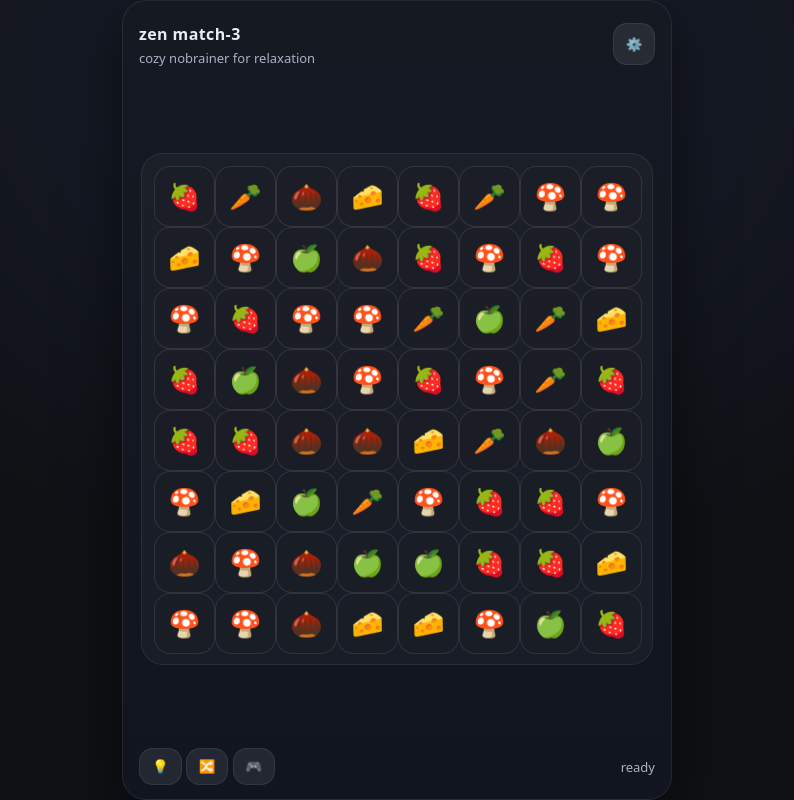
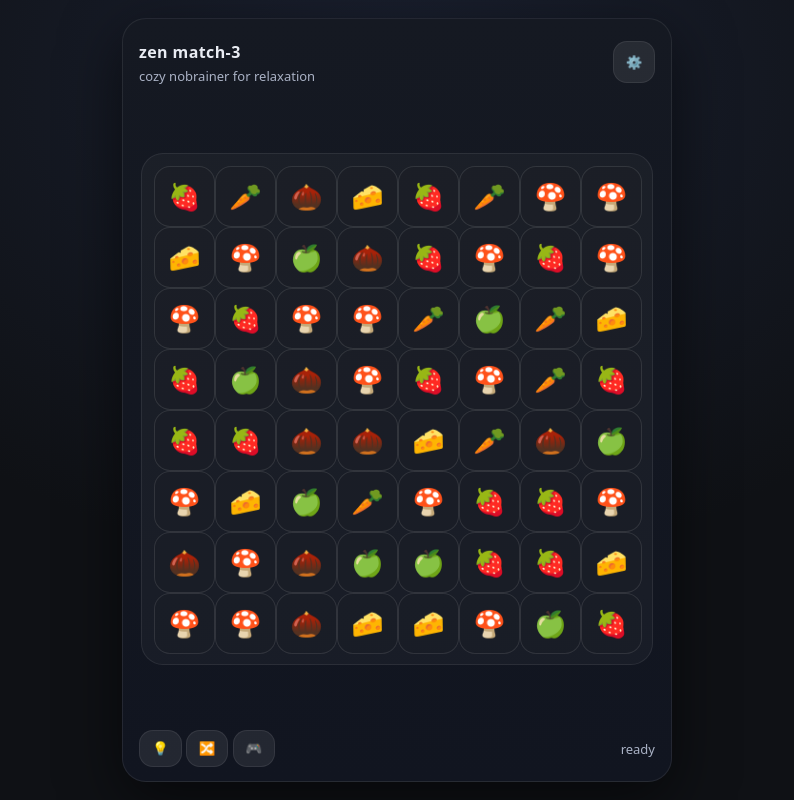
Before and after one commit to krysislav/match-3, a plain HTML site: page index.html in a window 1280 px wide. Shown: the whole page, without its empty margins (243-1037 px from the left). Drawn offline with Linux system fonts and the light colour scheme.

Commit message:
fixed:  - height

```diff
--- a/style.css
+++ b/style.css
@@ -31,7 +31,11 @@
 
 html,
 body {
+  width: 100%;
   height: 100%;
+  overflow: hidden;
+  overscroll-behavior: none;
+  position: fixed; /* PWA: предотвращает rubber-band и pull-to-refresh на iOS/Android */
 }
 
 body {
@@ -43,13 +47,11 @@ body {
   /* mobile-first: приложение = экран */
   padding: 0;
   display: block;
-  overflow: hidden;
-  overscroll-behavior: none; /* запрещаем pull-to-refresh и overscroll */
 }
 
 .app {
   width: 100%;
-  height: 100dvh;
+  height: 100%;
 
   background: linear-gradient(180deg, var(--panel) 0%, var(--panel2) 100%);
   border: 0;
--- a/sw.js
+++ b/sw.js
@@ -1,4 +1,4 @@
-const CACHE_NAME = "zen-match3-v1.2.1";
+const CACHE_NAME = "zen-match3-v1.2.2";
 
 const FILES_TO_CACHE = [
   "./",
```
